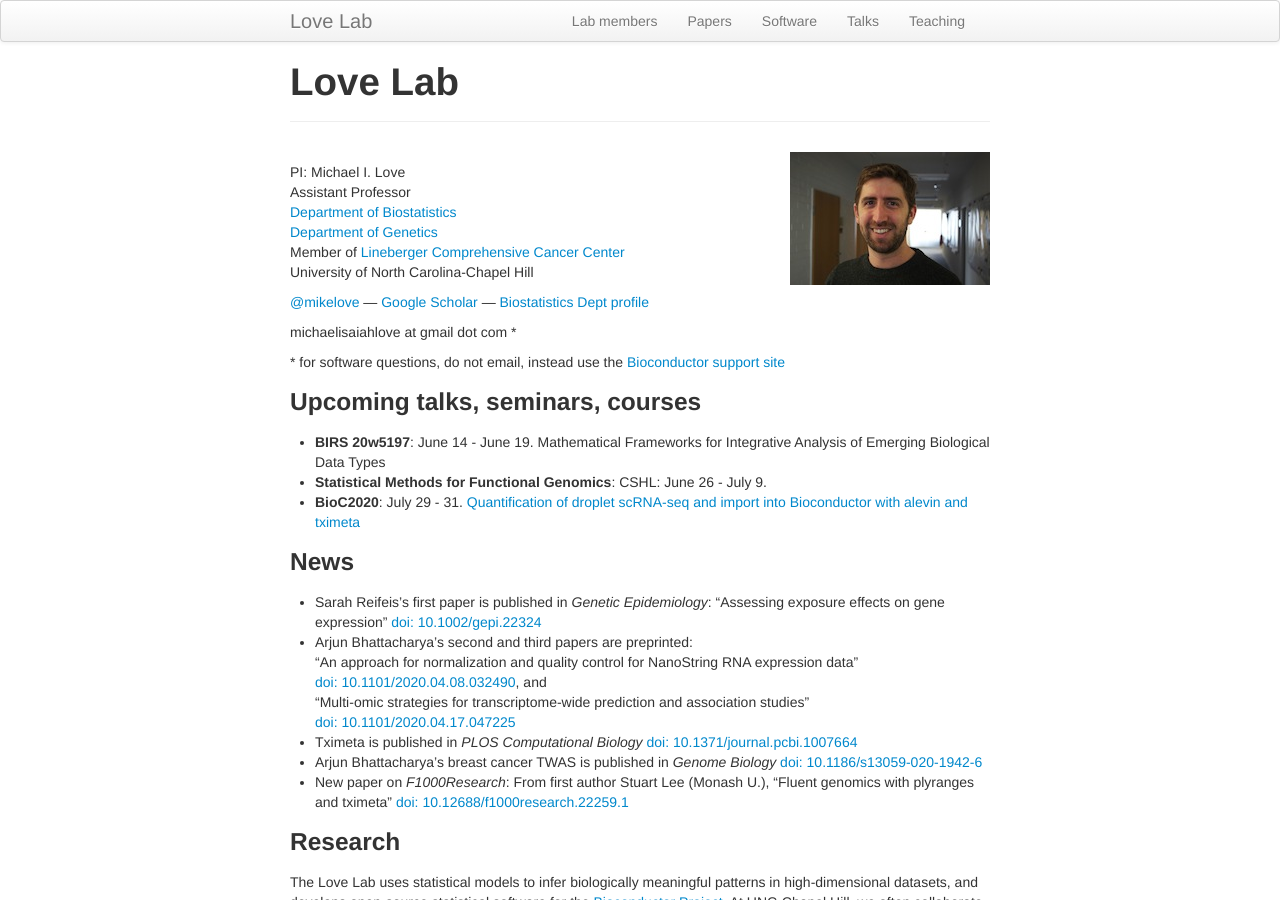
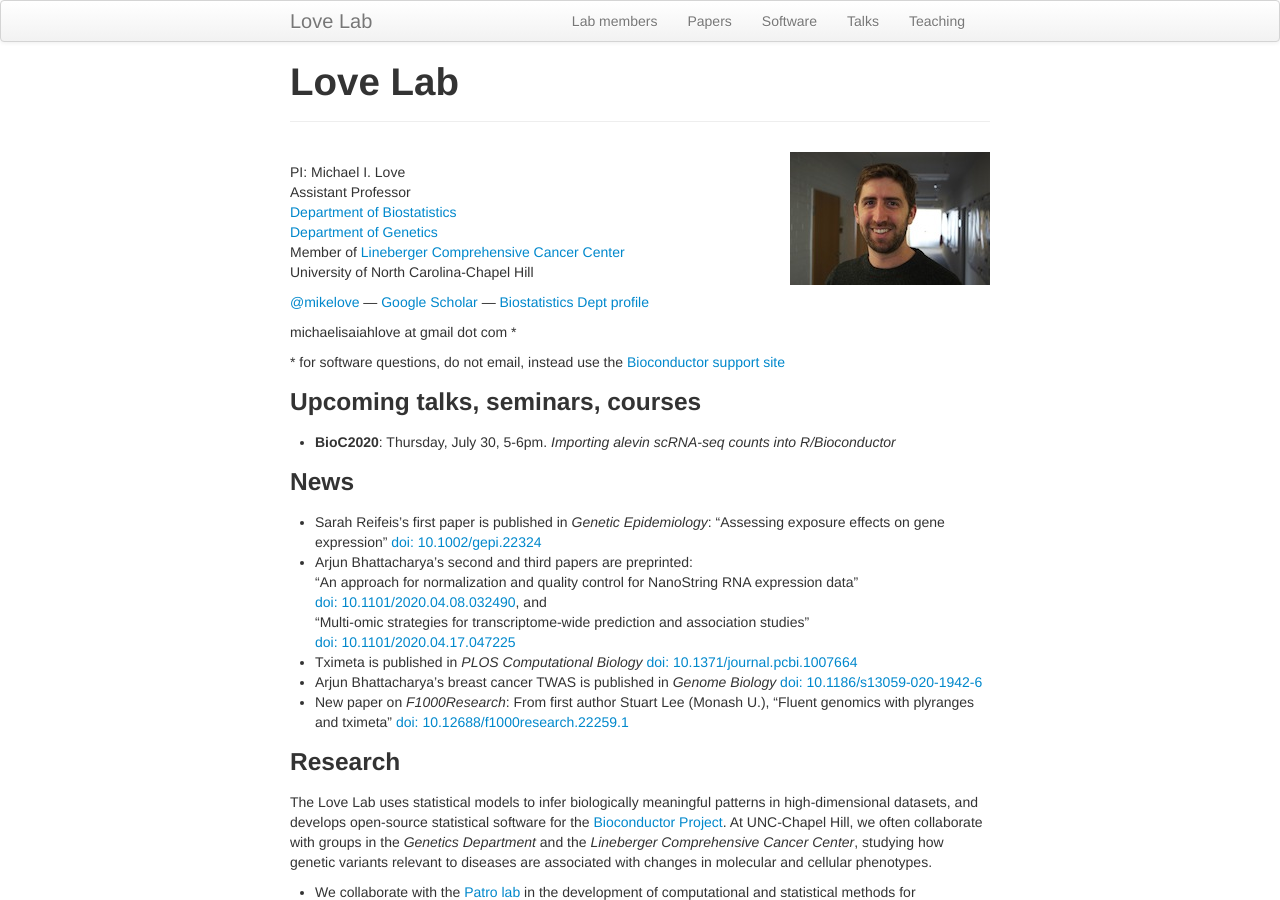
Before and after one commit to mikelove/mikelove.github.io, a Jekyll site: the page built from index.md, in a window 1280 px wide and 900 px high. Built offline with Jekyll 4.4.1, drawn with Linux system fonts in a browser that asks for light colours.

```diff
--- a/index.md
+++ b/index.md
@@ -24,11 +24,7 @@ michaelisaiahlove at gmail dot com *
 
 ### Upcoming talks, seminars, courses
 
-* **BIRS 20w5197**: June 14 - June 19.
-  Mathematical Frameworks for Integrative Analysis of Emerging
-  Biological Data Types
-* **Statistical Methods for Functional Genomics**: CSHL: June 26 - July 9.
-* **BioC2020**: July 29 - 31. [Quantification of droplet scRNA-seq and import into Bioconductor with alevin and tximeta](https://github.com/mikelove/bioc-proposal)
+* **BioC2020**: Thursday, July 30, 5-6pm. *Importing alevin scRNA-seq counts into R/Bioconductor*
 
 ### News
 
```
Also changed, not shown: pages/talks.md (+3 -0 lines).
